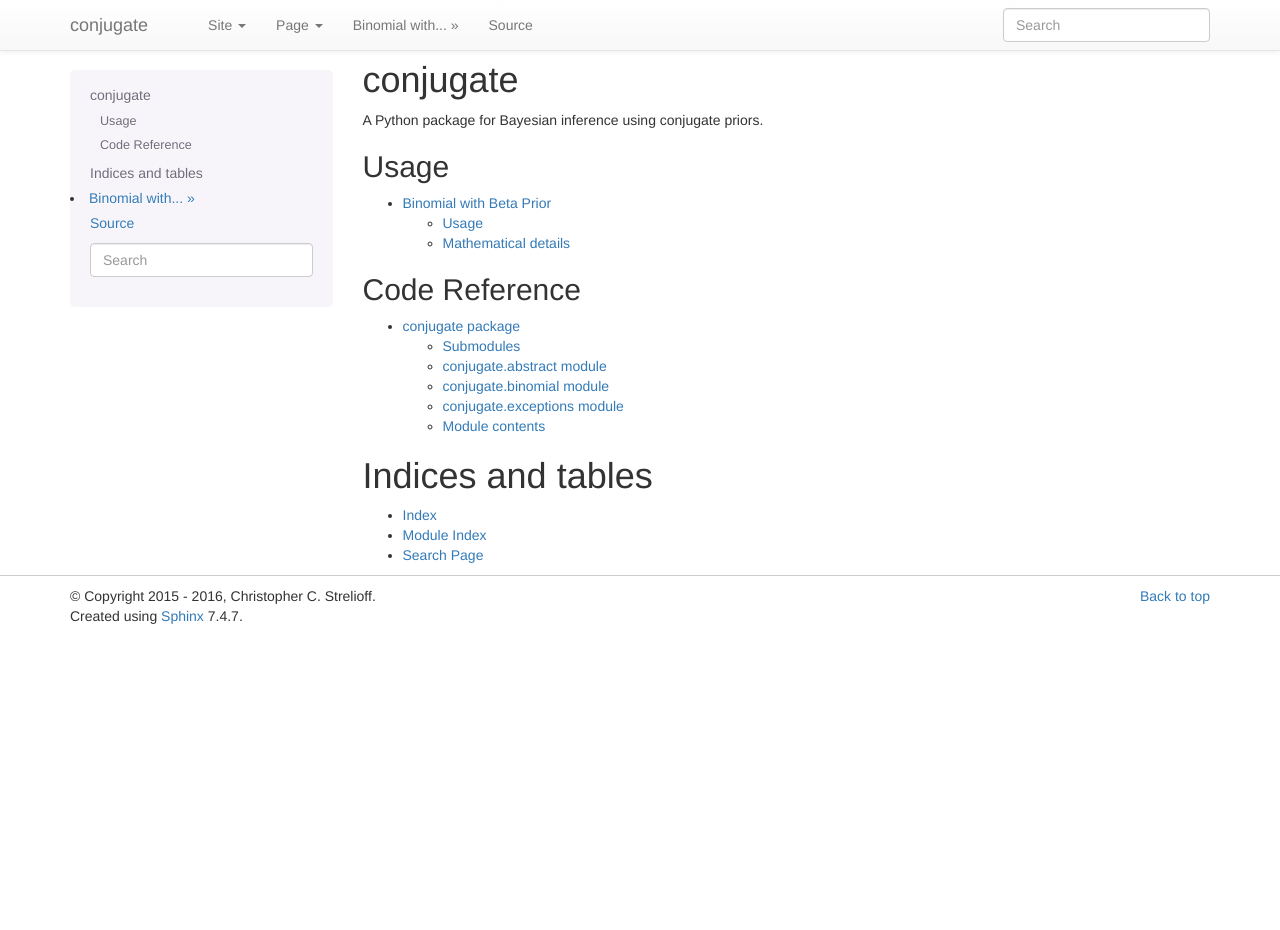
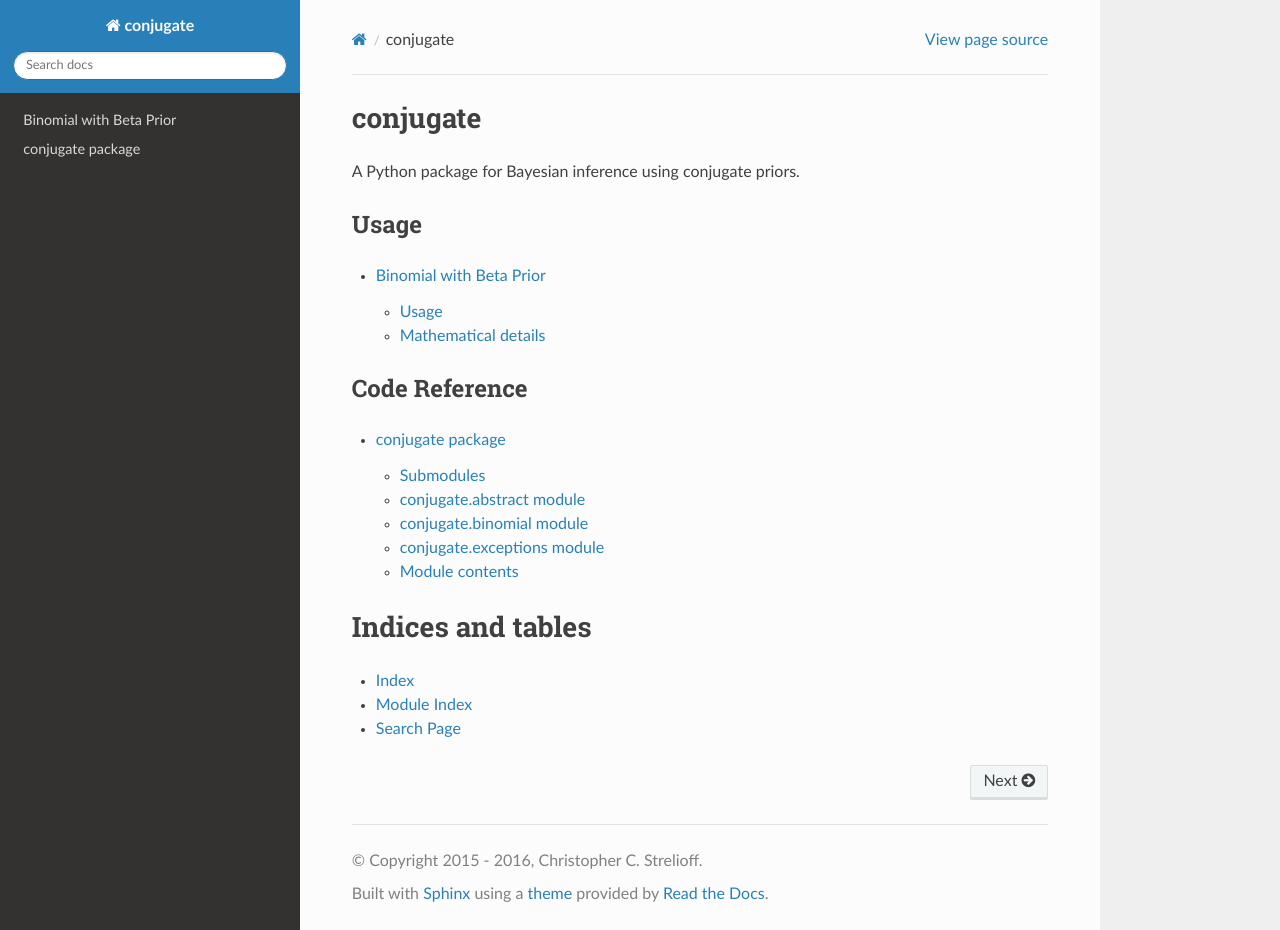
Before and after one commit to cstrelioff/conjugate, a Sphinx documentation site: the page built from docs/index.rst, in a window 1280 px wide and 930 px high. Built offline with Sphinx 7.4.7 and the Read the Docs theme 2.0.0, drawn with Linux system fonts in a browser that asks for light colours.

Commit message:
move to rtd_theme in docs; comment out bootstrap theme

```diff
--- a/docs/conf.py
+++ b/docs/conf.py
@@ -17,7 +17,8 @@ import sys
 import os
 import shlex
 
-import sphinx_bootstrap_theme
+#import sphinx_bootstrap_theme
+import sphinx_rtd_theme
 
 # If extensions (or modules to document with autodoc) are in another directory,
 # add these directories to sys.path here. If the directory is relative to the
@@ -116,8 +117,11 @@ todo_include_todos = True
 
 # The theme to use for HTML and HTML Help pages.  See the documentation for
 # a list of builtin themes.
-html_theme = 'bootstrap'
-html_theme_path = sphinx_bootstrap_theme.get_html_theme_path()
+
+#html_theme = 'bootstrap'
+#html_theme_path = sphinx_bootstrap_theme.get_html_theme_path()
+html_theme = "sphinx_rtd_theme"
+html_theme_path = [sphinx_rtd_theme.get_html_theme_path()]
 
 # Theme options are theme-specific and customize the look and feel of a theme
 # further.  For a list of options available for each theme, see the
```
